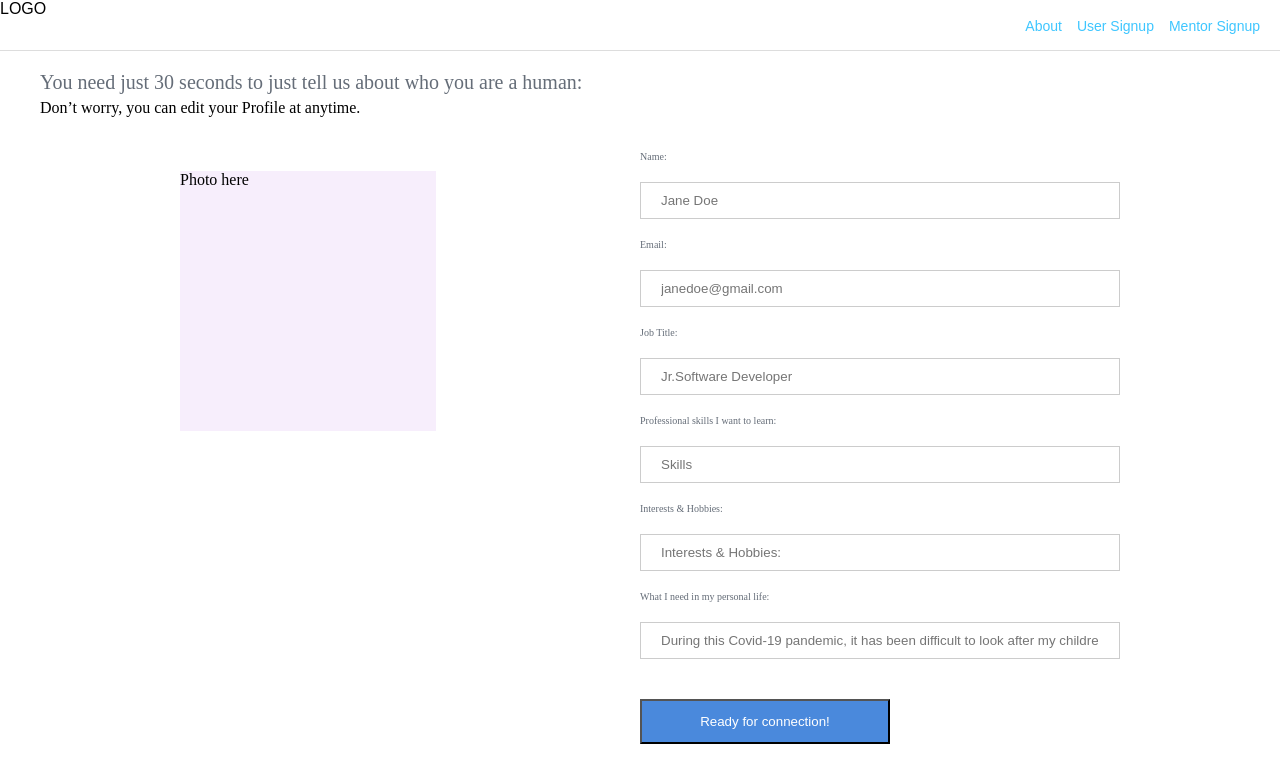
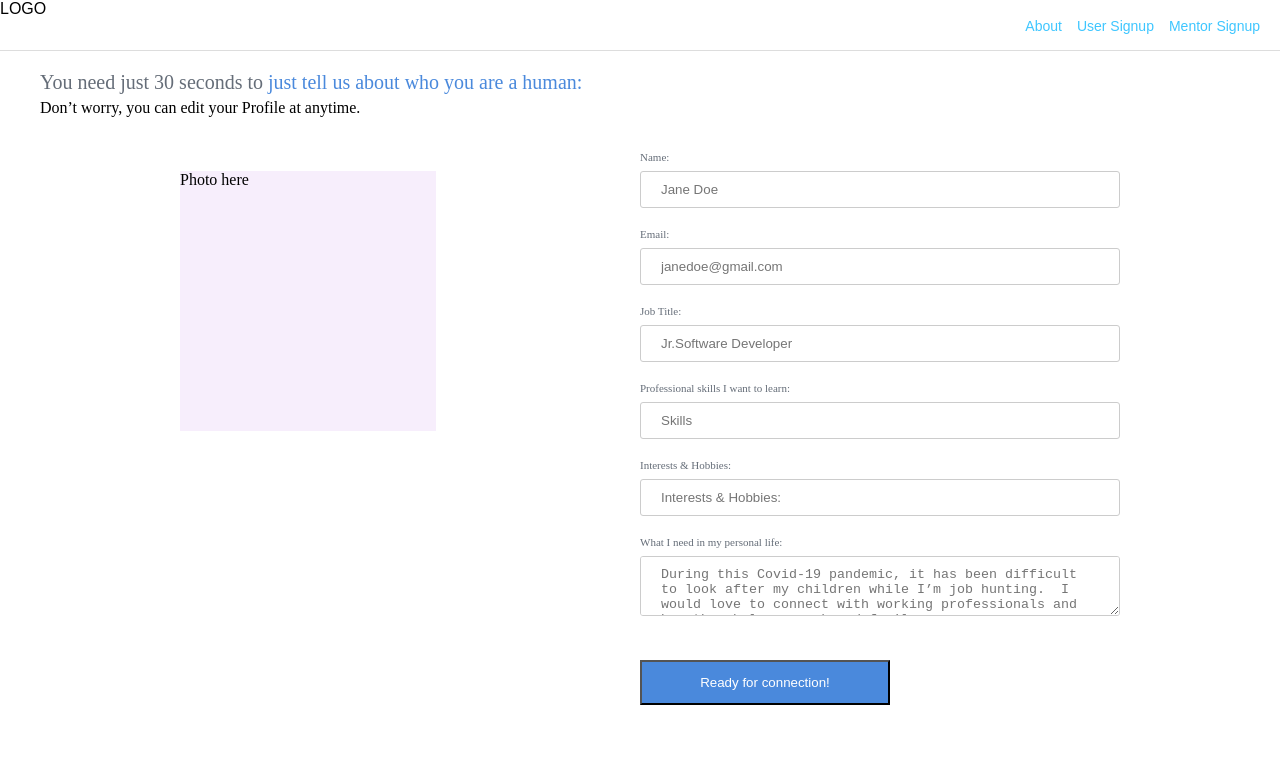
Before and after one commit to lindentree/Women2Work, a React (Create React App) app: page /UserForm in a window 1280 px wide. Shown: the top 782 px of the page. Built offline with nearby package versions, Linux system fonts and the light colour scheme.

Commit message:
Working on sign up form

```diff
--- a/src/components/UserForm.js
+++ b/src/components/UserForm.js
@@ -46,7 +46,8 @@ class UserForm extends React.Component {
       <div className="form-container">
         <div className="item-11">
           <p className="first-line">
-            You need just 30 seconds to just tell us about who you are a human:
+            You need just 30 seconds to
+            <span> just tell us about who you are a human:</span>
           </p>
           <p className="second-line">
             Don’t worry, you can edit your Profile at anytime.
@@ -59,19 +60,33 @@ class UserForm extends React.Component {
             <input type="text" name="userName" placeholder="Jane Doe" onChange={this.handleInput} />
 
             <label>Email:</label>
-            <input type="email" name="email" placeholder="janedoe@gmail.com" onChange={this.handleInput}  />
+            < input type = "email"
+            name = "email"
+            placeholder = "janedoe@gmail.com"
+            autoComplete = "off"
+            onChange={this.handleInput}  />
 
             <label>Job Title:</label>
-            <input type="text" name="jobTitle" placeholder="Jr.Software Developer" onChange={this.handleInput}  />
+            < input type = "text"
+            name = "jobTitle"
+            placeholder = "Jr.Software Developer"
+            autoComplete = "off"
+            onChange={this.handleInput}  />
 
             <label>Professional skills I want to learn:</label>
-            <input type="text" name="skills" placeholder="Skills" onChange={this.handleInput}  />
+            <input type="text" name="skills" placeholder="Skills"
+            autoComplete="off"
+            onChange={this.handleInput}  />
 
             <label>Interests & Hobbies:</label>
-            <input type="text" name="interests" placeholder="Interests & Hobbies:" onChange={this.handleInput}  />
+            <input type="text" name="interests" placeholder="Interests & Hobbies:"
+            autoComplete="off"
+            onChange={this.handleInput}  />
 
             <label>What I need in my personal life:</label>
-            <input type="text" name="needs" placeholder="During this Covid-19 pandemic, it has been difficult to look after my children while I’m job hunting.  I would love to connect with working professionals and how they balance work and family." onChange={this.handleInput}  />
+            <textarea type="text" name="needs" placeholder="During this Covid-19 pandemic, it has been difficult to look after my children while I’m job hunting.  I would love to connect with working professionals and how they balance work and family."
+            autoComplete="off"
+            onChange={this.handleInput}  />
 
             <button className="connect-button">Ready for connection!</button>
           </form>
--- a/src/form.css
+++ b/src/form.css
@@ -40,13 +40,28 @@ input {
   border: 1px solid #ccc;
   box-sizing: border-box;
   background-color: white;
+  margin-top: 8px;
+  border-radius: 3px;
+}
+
+textarea {
+  width: 80%;
+  height: 60px;
+  padding: 10px 20px;
+  margin: 20px 0;
+  display: inline-block;
+  border: 1px solid #ccc;
+  box-sizing: border-box;
+  background-color: white;
+  margin-top: 8px;
+  border-radius: 3px;
 }
 
 label {
   float: left;
   text-align: left;
   width: 450px;
-  font-size: 10px;
+  font-size: 11px;
   color: #656D78;
 }
 
@@ -69,3 +84,7 @@ label {
   background-color: #4A89DC;
   margin-top: 20px
 }
+
+span {
+  color: #4A89DC
+}
```
Also changed, not shown: src/images/profile-pic.png (added), 13 other files (tests, documents, lock files or other folders).
